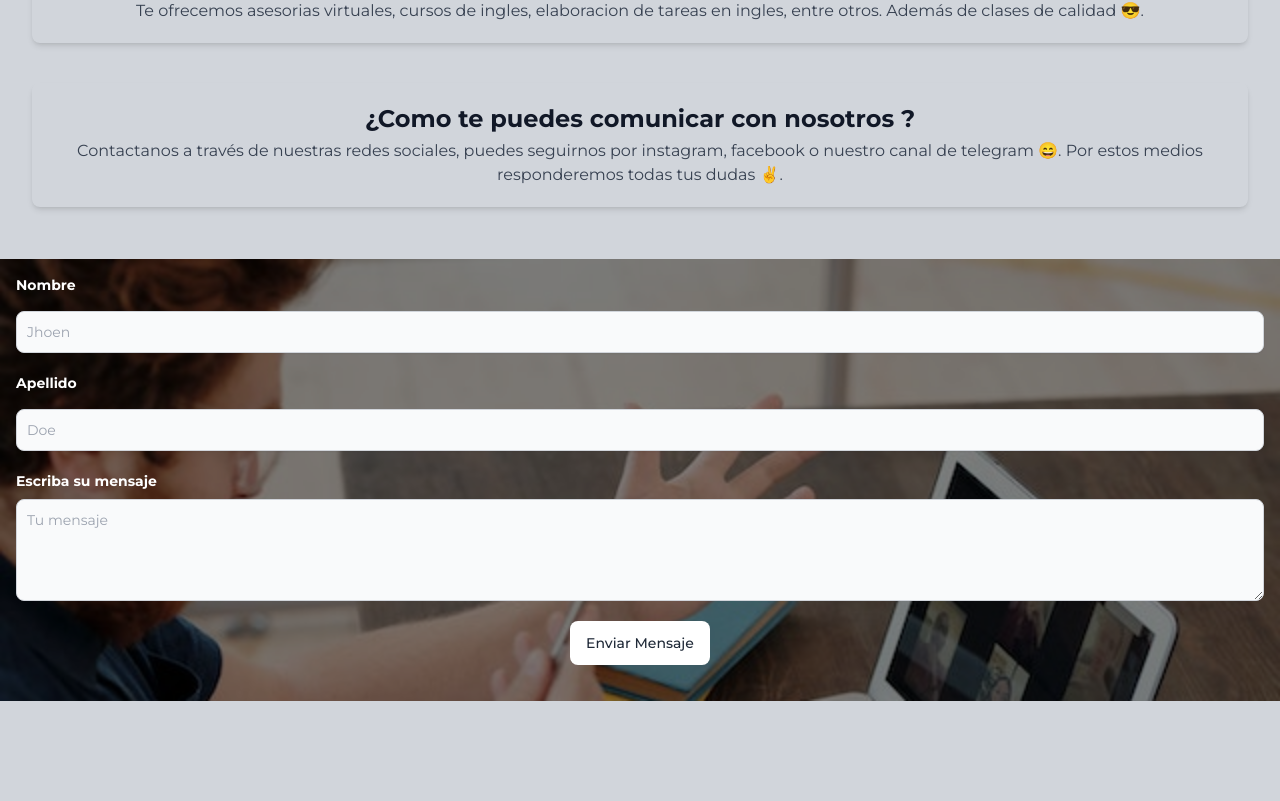
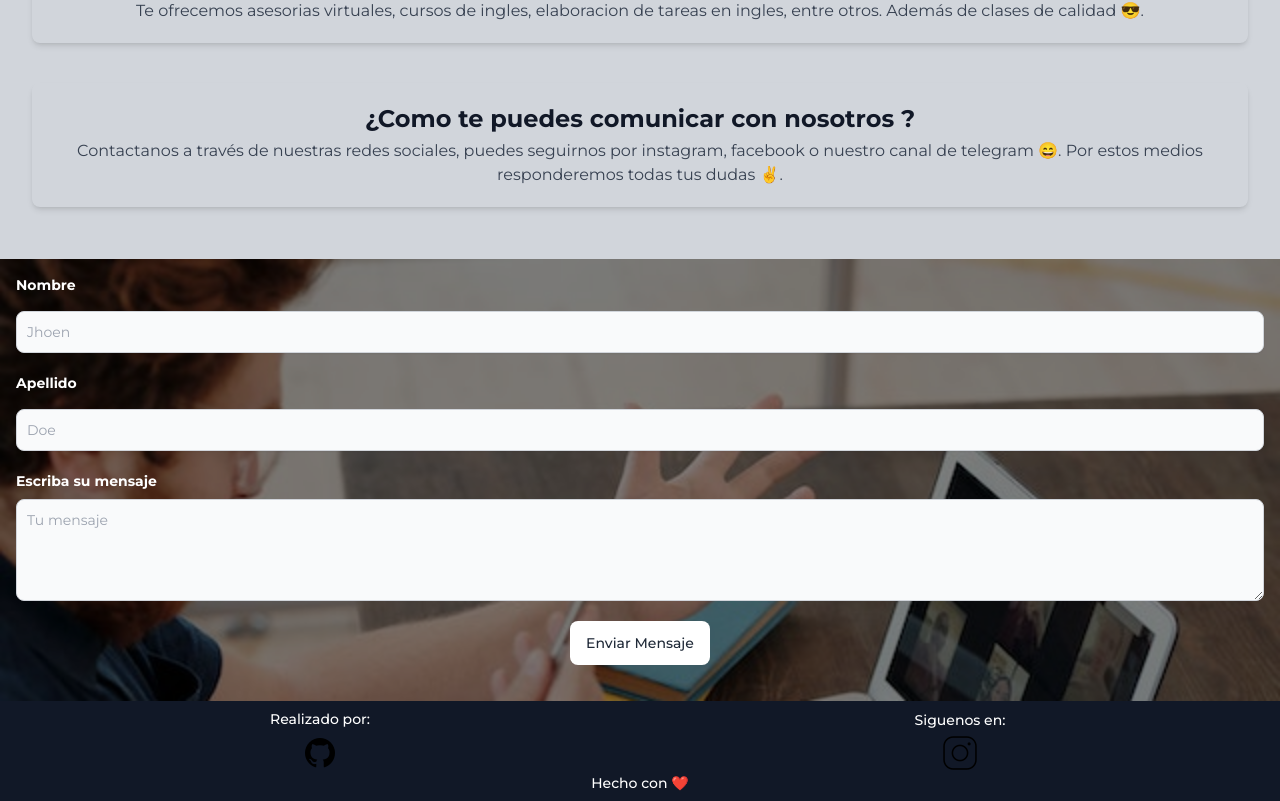
Before and after one commit to Csc32/English_Page, a React (Vite) app: page / in a window 1280 px wide. Shown: the part 2985-3786 px from the top of the page. Before the commit the page ends 3686 px from the top, so only its background shows below. Built offline with nearby package versions, Linux system fonts and the light colour scheme.

Commit message:
add footer to the App

```diff
--- a/src/App.jsx
+++ b/src/App.jsx
@@ -6,6 +6,7 @@ import AboutSection from './components/AboutSection.jsx';
 import EducationSection from './components/EducationSection.jsx';
 import Form from './components/Form.jsx';
 import bgImage from './images/educacion_1.jpg';
+import Footer from './components/Footer.jsx';
 
 function App() {
   return (
@@ -32,6 +33,7 @@ function App() {
         <div className="absolute inset-0 bg-black opacity-50"></div>
         <Form />
       </section>
+      <Footer />
     </>
   );
 }
```
